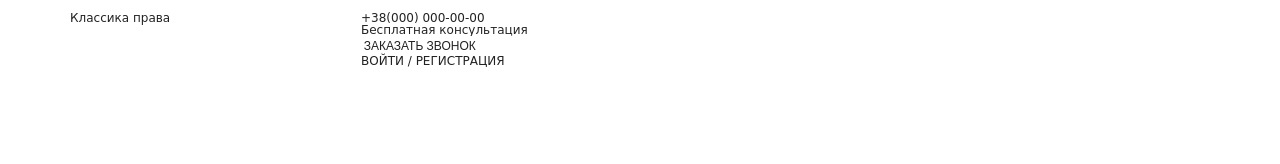
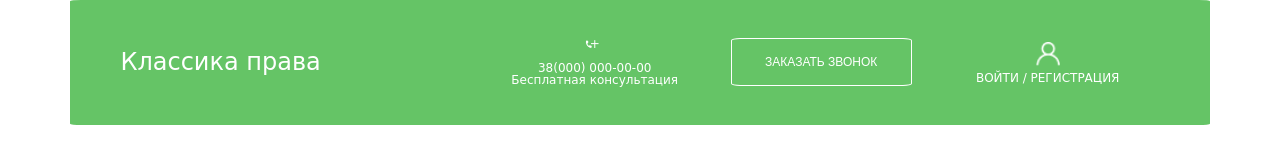
Before and after one commit to ASpudka/Green-Site-2.0, a plain HTML site: page index.html in a window 1280 px wide. Drawn offline with Linux system fonts and the light colour scheme; a web font is replaced by a local one.

Commit message:
Setting header, but have a two problem:

```diff
--- a/assets/css/grid.css
+++ b/assets/css/grid.css
@@ -11,7 +11,7 @@
 }
 .container {
   /* border: 1px solid red; */
-  width: 100%;
+  width: 90%;
   margin: auto;
 }
 .row {
@@ -20,9 +20,9 @@
   margin-left: calc(var(--size-space)*-1);
   margin-right: calc(var(--size-space)*-1);
 }
-.row > *{
+/* .row > *{
   padding: var(--size-space);
-}
+} */
 .no-space > *{
   padding: 0;
 }
--- a/assets/css/header.css
+++ b/assets/css/header.css
@@ -0,0 +1,60 @@
+.main-header{
+  padding: 3%;
+  border: 1px sold var(--main-color);
+  border-radius: 1%;
+  background-color: var(--main-color);
+  color: var(--head-font-color);
+}
+
+.logo {
+  align-self: center;
+  font-size: 2rem;
+  text-indent: 2rem;
+}
+
+.head-link{
+  display: inline-block;
+
+  background-repeat: no-repeat;
+  background-position: center;
+}
+.phone{
+  width:24px;
+  height: 24px;
+  background-size: 20px;
+
+
+  background-image: url(./../images/icon/phone.png);
+
+}
+
+.sing, .head-phone {
+  text-align: center;
+}
+
+.sing-icon{
+  width: 32px;
+  height: 32px;
+  background-size: 24px;
+
+  background-image: url(./../images/icon/registration.png);
+}
+.burger{
+
+  width: 80px;
+  height: 80px;
+  background-size: 80px;
+
+  background-image: url(./../images/icon/image_button.png);
+}
+@media screen and (max-width: 768px){
+.head-phone, .btn, .sing{
+  display: none;
+}
+}
+
+@media screen and (min-width: 768px){
+.burger{
+  display: none;
+}
+}
--- a/assets/css/style.css
+++ b/assets/css/style.css
@@ -1,18 +1,13 @@
-body{
-  max-width: 95vw;
-  margin: auto;
-}
 :root{
   --main-color: #65C466;
-  --head-color: white;
+  --head-font-color: white;
 
   font-family: 'Mulish', sans-serif;
   font-family: 'Water Brush', cursive;
   font-size: 12px;
 }
 .btn{
-  padding: 1%;
-  border: 1px solid var(--head-color);
+  border: 1px solid var(--head-font-color);
   border-radius: 5%;
   background-color: #00000000;
   color: inherit;
--- a/index.html
+++ b/index.html
@@ -15,19 +15,15 @@
 </head>
 <body>
   <header>
-    <div class="container">
+    <div class="container main-header">
       <div class="row">
-<h1 class=" main-header col-3"> Классика права</h1>
-<section class="contact-info-header">
-  <div> <a href="" class="head-link phone"></a></div>
-<div class="head-phone"><p>+38(000) 000-00-00</p> <p>Бесплатная консультация</p></div>
-<button class="btn">ЗАКАЗАТЬ ЗВОНОК</button>
-<div class="sing"><a href=""class="head-link sing-icon"></a><p>ВОЙТИ / РЕГИСТРАЦИЯ</p></div>
-
-</section>
-<div class="burger"><a href="" class=" head-link burger"></a></div>
-</div>
-</div>
-</header>
+        <h1 class=" logo col-10 col-md-4"> Классика права</h1>
+        <div class="head-phone col-3 col-md-3"> <a href="" class="head-link phone"> +</a><p>38(000) 000-00-00</p> <p>Бесплатная консультация</p></div>
+        <button class="btn col-md-2">ЗАКАЗАТЬ ЗВОНОК</button>
+        <div class="sing col-md-3"><a href=""class="head-link sing-icon"></a><p>ВОЙТИ / РЕГИСТРАЦИЯ</p></div>
+        <div class="burger col-1"><a href="" class=" head-link burger"></a></div>
+      </div>
+    </div>
+  </header>
 </body>
 </html>
```
